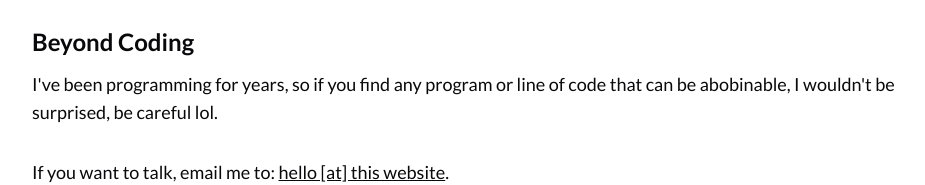
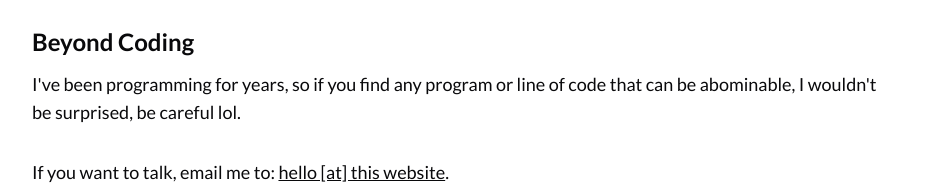
Before and after one commit to vicvenpet/portfolio, a Next.js app: page / in a window 1280 px wide. Shown: the part 494-679 px from the top of the page, without its empty margins (176-1101 px from the left). Built offline with nearby package versions, Linux system fonts and the light colour scheme; a web font is replaced by a local one.

Commit message:
fix: &apos; paragraph

```diff
--- a/app/page.js
+++ b/app/page.js
@@ -57,7 +57,7 @@ export default function AboutMe() {
         <section>
           <h3 className="text-2xl font-semibold mb-3 font-foreground">Beyond Coding</h3>
           <p className="text-lg font-foreground">
-            I've been programming for years, so if you find any program or line of code that can be abobinable, I wouldn't be surprised, be careful lol.
+            I&apos;ve been programming for years, so if you find any program or line of code that can be abominable, I wouldn&apos;t be surprised, be careful lol.
           </p>
         </section>
 
```
